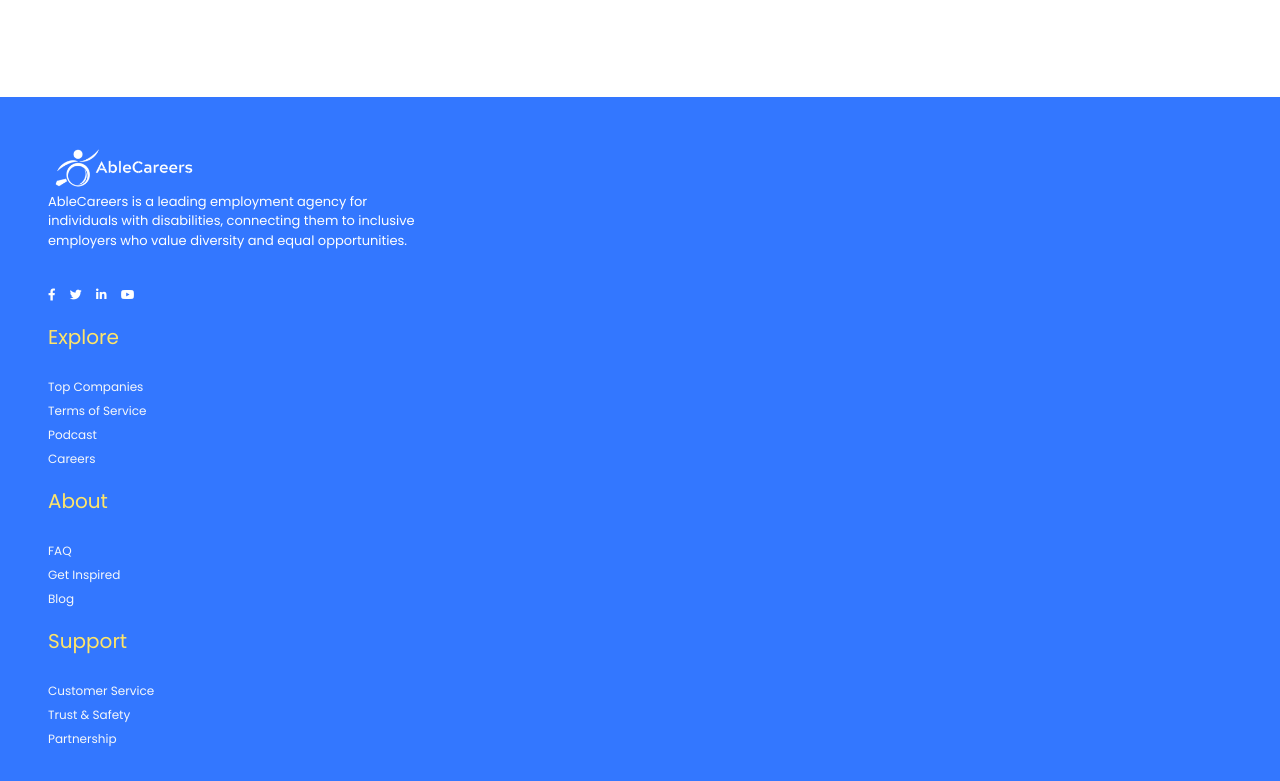
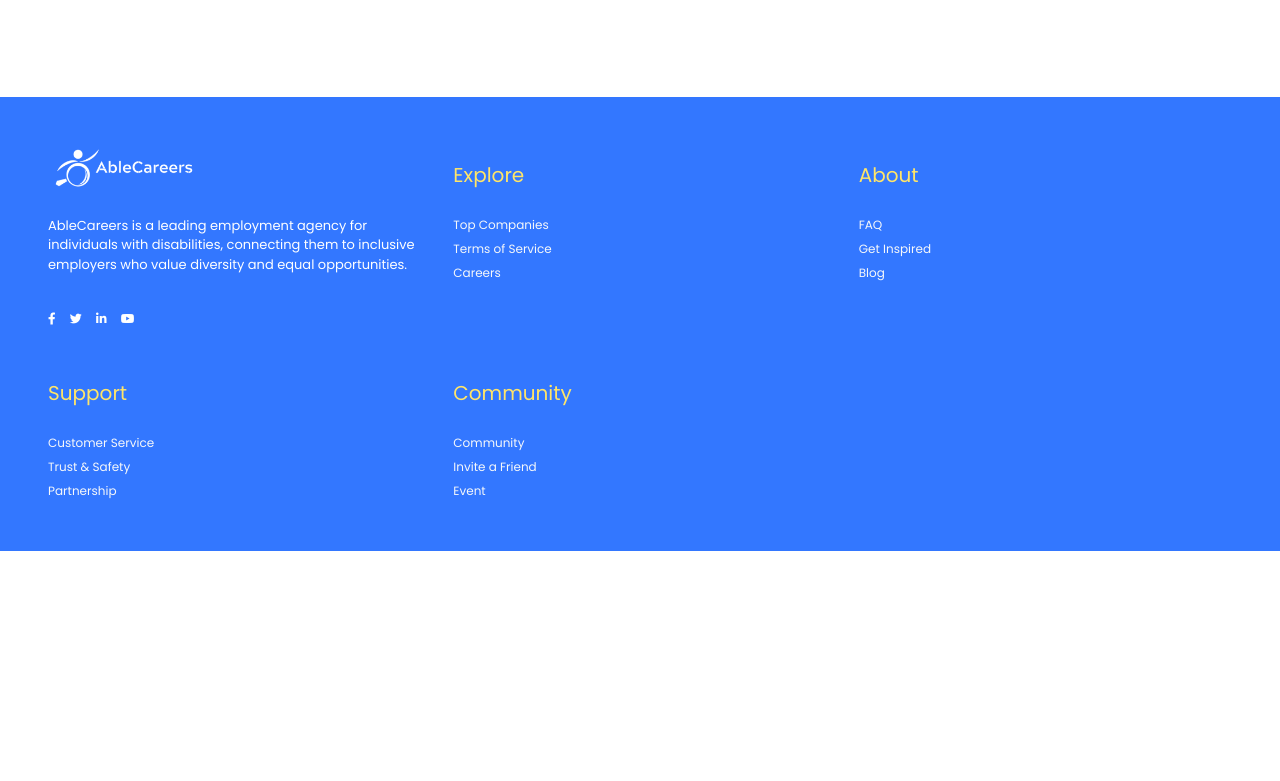
Before and after one commit to zulfianrahma/CapstoneProject-AbleCareers, a plain HTML site: page Homepage/src/index.html in a window 1280 px wide. Shown: the part 1749-2530 px from the top of the page. After the commit the page ends 2300 px from the top, so only its background shows below. Drawn offline with nearby package versions, Linux system fonts and the light colour scheme.

Commit message:
Update index.html

```diff
--- a/Homepage/src/index.html
+++ b/Homepage/src/index.html
@@ -145,6 +145,7 @@
       <footer>
         <div class="footer-wrapper">
           <img class="logo" src="/src/images/Logo.png">
+          <br>
           <p>AbleCareers is a leading employment agency for individuals with disabilities, connecting them to inclusive employers who value diversity and equal opportunities.</p>
           <div class="social-media">
             <a href="#"><i class="fab fa-facebook-f"></i></a>
@@ -152,11 +153,11 @@
             <a href="#"><i class="fab fa-linkedin-in"></i></a>
             <a href="#"><i class="fab fa-youtube"></i></a>
           </div>
+        </div>
           <div class="footer-wrapper">
             <h4>Explore</h4>
             <a href="#">Top Companies</a>
             <a href="#">Terms of Service</a>
-            <a href="#">Podcast</a>
             <a href="#">Careers</a>
           </div>
           <div class="footer-wrapper">
@@ -171,6 +172,12 @@
             <a href="#">Trust & Safety</a>
             <a href="#">Partnership</a>
           </div>
+          <div class="footer-wrapper">
+            <h4>Community</h4>
+            <a href="#">Community</a>
+            <a href="#">Invite a Friend</a>
+            <a href="#">Event</a>
+          </div>
         </div>
       </footer>
   </body>
```
